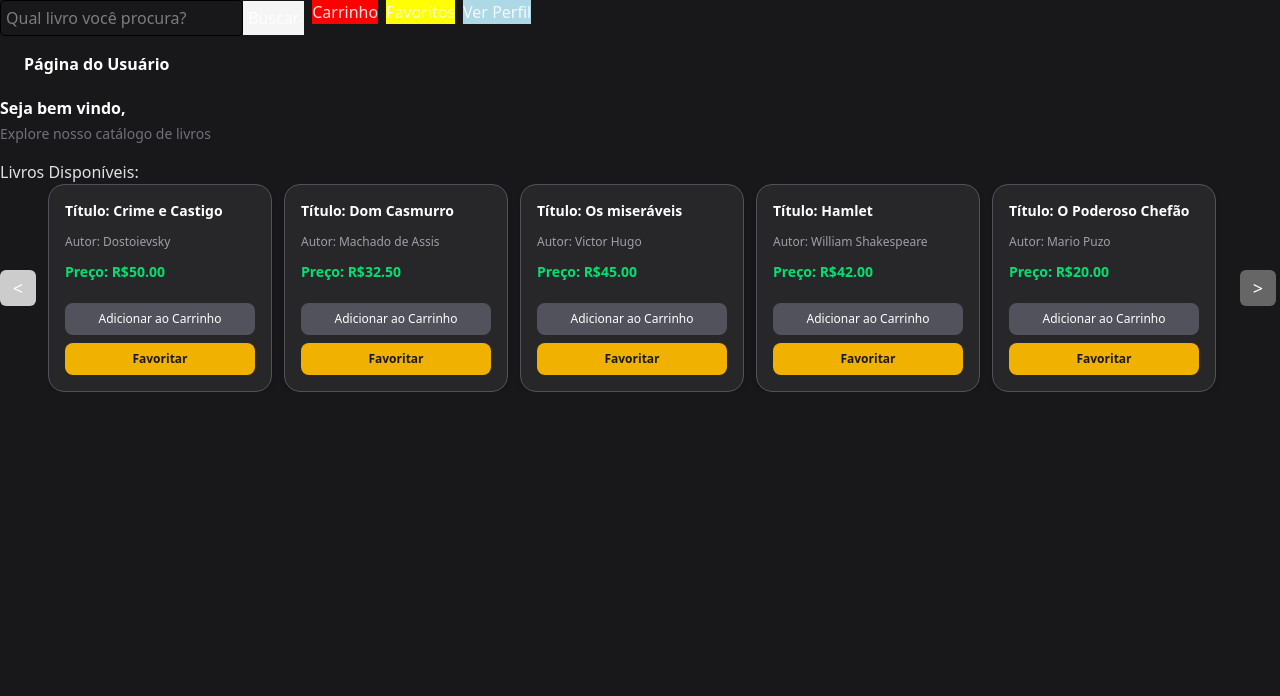
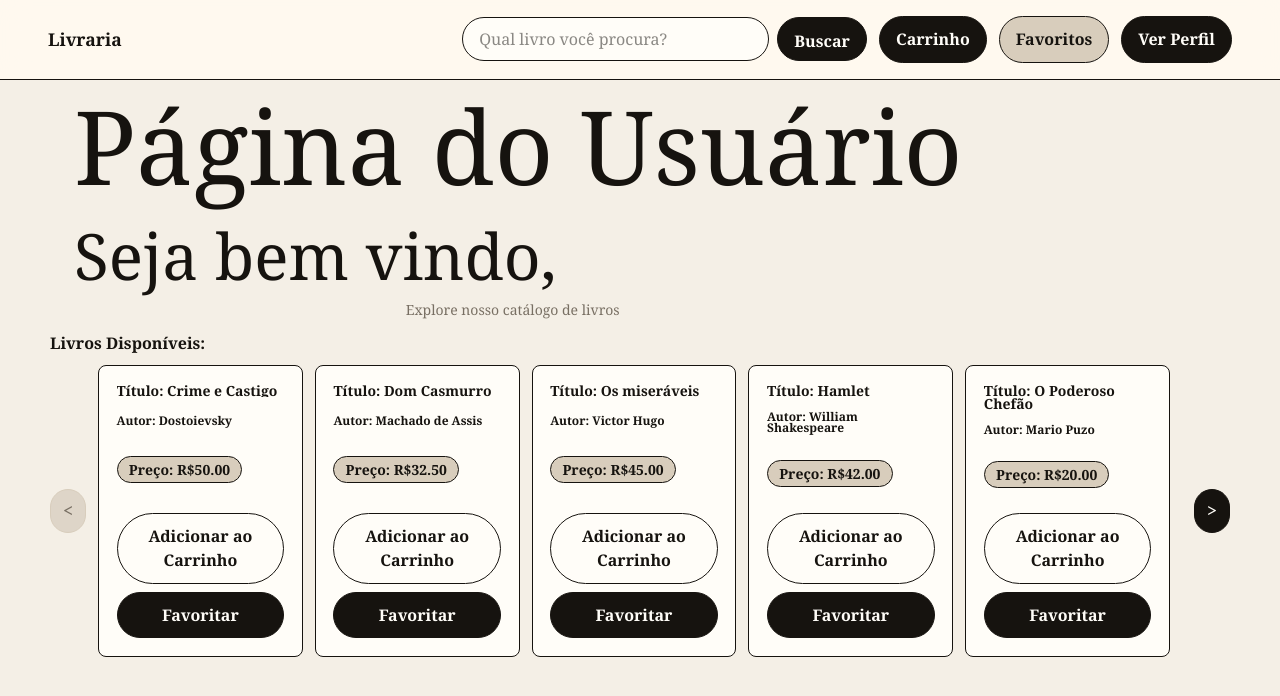
Before and after one commit to GuilhermeAyala/Livraria, a React (Vite) app: page /user in a window 1280 px wide. Shown: the top 696 px of the page. Built offline with nearby package versions, Linux system fonts and the light colour scheme.

Commit message:
Update index.css
Mudança de estilização para algo mais organizado e com cores mais neutras

```diff
--- a/src/index.css
+++ b/src/index.css
@@ -1,17 +1,463 @@
-
 @import "tailwindcss";
 
 :root {
-  font-family: system-ui, Avenir, Helvetica, Arial, sans-serif;
-  line-height: 1.5;
-  font-weight: 400;
-
-  color-scheme: light dark;
-  color: rgba(255, 255, 255, 0.87);
-  background-color: #242424;
-
+  font-family:
+    Georgia, "Times New Roman", Times, serif;
+  color: #16130f;
+  background: #f4efe6;
   font-synthesis: none;
   text-rendering: optimizeLegibility;
   -webkit-font-smoothing: antialiased;
   -moz-osx-font-smoothing: grayscale;
+
+  --paper: #f4efe6;
+  --paper-soft: #fffaf0;
+  --ink: #16130f;
+  --ink-soft: #3e382f;
+  --muted: #786f63;
+  --line: #d8cdbc;
+  --line-strong: #16130f;
+  --dark: #151310;
+  --dark-soft: #211f1a;
+  --white: #fffdf8;
+  --accent: #d8cdbc;
+  --accent-dark: #62584b;
+  --danger: #7c1d16;
 }
+
+* {
+  box-sizing: border-box;
+}
+
+html {
+  min-height: 100%;
+  background: var(--paper);
+}
+
+body {
+  min-width: 320px;
+  min-height: 100vh;
+  margin: 0;
+  color: var(--ink);
+  background:
+    radial-gradient(circle at top left, rgba(255, 253, 248, 0.88), transparent 34rem),
+    linear-gradient(135deg, #f6f0e5 0%, #ece2d3 48%, #f9f5ec 100%);
+}
+
+#root {
+  width: 100%;
+  min-height: 100vh;
+}
+
+::selection {
+  color: var(--ink);
+  background: var(--accent);
+}
+
+a {
+  color: inherit;
+}
+
+h1,
+h2,
+h3,
+h4,
+h5,
+h6 {
+  margin: 0 0 0.8rem;
+  color: var(--ink) !important;
+  letter-spacing: 0;
+  line-height: 0.98;
+}
+
+h1 {
+  max-width: 18ch;
+  font-size: clamp(3.4rem, 8vw, 7.8rem);
+  font-weight: 400;
+  text-transform: none;
+}
+
+h2 {
+  font-size: clamp(2.1rem, 5vw, 4.4rem);
+  font-weight: 400;
+  text-transform: none;
+}
+
+h3 {
+  font-size: clamp(1.7rem, 3.5vw, 3rem);
+  font-weight: 400;
+}
+
+h4,
+h5,
+h6 {
+  font-weight: 600;
+}
+
+p,
+label,
+td,
+th,
+li,
+div {
+  color: var(--ink);
+}
+
+p {
+  max-width: 66ch;
+  color: var(--ink-soft) !important;
+}
+
+button,
+input,
+select,
+textarea {
+  font: inherit;
+}
+
+button {
+  min-height: 2.75rem;
+  border: 1px solid var(--line-strong) !important;
+  border-radius: 999px !important;
+  padding: 0.65rem 1rem !important;
+  color: var(--white) !important;
+  background: var(--ink) !important;
+  box-shadow: none !important;
+  font-weight: 800;
+  letter-spacing: 0;
+  cursor: pointer;
+  transition:
+    transform 180ms ease,
+    background 180ms ease,
+    color 180ms ease,
+    border-color 180ms ease;
+}
+
+button:hover:not(:disabled) {
+  color: var(--ink) !important;
+  background: var(--accent) !important;
+  transform: translateY(-2px);
+}
+
+button:disabled {
+  color: var(--muted) !important;
+  background: #ded5c8 !important;
+  border-color: var(--line) !important;
+  cursor: not-allowed;
+}
+
+input,
+select,
+textarea {
+  width: min(100%, 34rem);
+  border: 1px solid var(--line-strong) !important;
+  border-radius: 999px !important;
+  padding: 0.72rem 1rem !important;
+  color: var(--ink) !important;
+  background: var(--white) !important;
+  outline: none;
+}
+
+input:focus,
+select:focus,
+textarea:focus {
+  box-shadow: 0 0 0 4px rgba(216, 205, 188, 0.48);
+}
+
+form,
+main,
+body > div > div:not([class]) {
+  width: min(1180px, calc(100% - 2rem));
+  margin-inline: auto;
+}
+
+body > div > div:not([class]) {
+  padding: clamp(1.2rem, 4vw, 3rem) 0;
+}
+
+.box-form {
+  display: grid;
+  gap: 0.8rem;
+  min-height: 100vh !important;
+  width: 100% !important;
+  max-width: none !important;
+  margin: 0 !important;
+  padding: clamp(1.5rem, 6vw, 5rem) !important;
+  place-content: center;
+  color: var(--ink) !important;
+  background:
+    linear-gradient(rgba(244, 239, 230, 0.88), rgba(244, 239, 230, 0.88)),
+    repeating-linear-gradient(135deg, #151310 0 1px, transparent 1px 18px) !important;
+  border-radius: 0 !important;
+  text-align: left !important;
+}
+
+.box-form h3,
+.box-form h6 {
+  max-width: 13ch;
+  text-transform: none;
+}
+
+.box-form h3 {
+  font-size: clamp(3rem, 10vw, 8rem);
+}
+
+.box-form h6 {
+  max-width: 38ch;
+  color: var(--ink-soft) !important;
+  font-size: 1rem;
+  line-height: 1.35;
+  text-transform: none;
+}
+
+.min-h-screen.bg-zinc-900 {
+  min-height: 100vh !important;
+  background: var(--paper) !important;
+}
+
+.px-6.py-4,
+.min-h-screen > h2,
+.min-h-screen > p,
+.min-h-screen > div:not(:first-child) {
+  width: min(1180px, calc(100% - 2rem));
+  margin-inline: auto;
+}
+
+.min-h-screen > h2,
+.min-h-screen > p {
+  padding-inline: 1.5rem;
+}
+
+.text-white,
+.text-zinc-400,
+.text-zinc-500,
+.text-blue-400,
+.text-green-400 {
+  color: inherit !important;
+}
+
+.text-blue-400 {
+  color: var(--accent-dark) !important;
+}
+
+.text-zinc-500,
+.text-zinc-400 {
+  color: var(--muted) !important;
+}
+
+.bg-zinc-800,
+.bg-zinc-600 {
+  background: transparent !important;
+}
+
+.border-zinc-600 {
+  border-color: var(--line-strong) !important;
+}
+
+.rounded-2xl {
+  border-radius: 8px !important;
+}
+
+.shadow-md,
+.hover\:shadow-zinc-600:hover {
+  box-shadow: none !important;
+}
+
+ul {
+  padding-left: 0;
+}
+
+body > div ul[style*="display: flex"] {
+  align-items: center;
+  flex-wrap: wrap;
+  gap: 0.75rem !important;
+}
+
+body > div ul[style*="display: flex"] > li:first-child > div {
+  display: flex;
+  align-items: center;
+  gap: 0.5rem;
+}
+
+body > div ul[style*="display: flex"] > li:first-child input {
+  width: clamp(14rem, 24vw, 21rem);
+  height: 2.75rem;
+}
+
+body > div ul[style*="display: flex"] > li:first-child button {
+  width: auto;
+  height: 2.75rem;
+  white-space: nowrap;
+}
+
+body > div > div > ul:first-child,
+.min-h-screen > div:first-child > ul:first-child {
+  position: sticky;
+  top: 0;
+  z-index: 20;
+  width: 100%;
+  margin: 0;
+  padding: 1rem clamp(1rem, 4vw, 3rem) !important;
+  border-bottom: 1px solid var(--line-strong);
+  background: rgba(255, 250, 240, 0.92);
+  backdrop-filter: blur(14px);
+}
+
+body > div > div > ul:first-child::before,
+.min-h-screen > div:first-child > ul:first-child::before {
+  content: "Livraria";
+  margin-right: auto;
+  color: var(--ink);
+  font-size: 1.1rem;
+  font-weight: 900;
+  text-transform: none;
+}
+
+table {
+  overflow: hidden;
+  width: 100%;
+  border: 1px solid var(--line-strong) !important;
+  border-radius: 8px;
+  background: var(--white);
+  border-collapse: separate !important;
+  border-spacing: 0;
+}
+
+th {
+  color: var(--white);
+  background: var(--dark);
+  text-align: left;
+}
+
+th,
+td {
+  border: 0 !important;
+  border-bottom: 1px solid var(--line) !important;
+  padding: 0.9rem !important;
+}
+
+tr:last-child td {
+  border-bottom: 0 !important;
+}
+
+[style*="background: \"#060606ff\""],
+[style*="background: #060606ff"],
+[style*="background-color: \"#060606ff\""],
+[style*="background: rgb(6, 6, 6)"] {
+  background: var(--white) !important;
+}
+
+li[class*="w-56"],
+li[style*="width: 250"] {
+  width: min(100%, 17rem) !important;
+  min-height: 16rem !important;
+  border: 1px solid var(--line-strong) !important;
+  border-radius: 8px !important;
+  padding: 1.1rem !important;
+  color: var(--ink) !important;
+  background: var(--white) !important;
+}
+
+li[class*="w-56"] h4,
+li[class*="w-56"] h5 {
+  color: var(--ink) !important;
+}
+
+li[class*="w-56"] h5:last-of-type,
+li[style*="width: 250"] h5:last-of-type {
+  display: inline-flex;
+  width: fit-content;
+  margin-top: 0.8rem;
+  border: 1px solid var(--line-strong);
+  border-radius: 999px;
+  padding: 0.35rem 0.7rem;
+  background: var(--accent);
+}
+
+div[style*="border: \"1px solid #ccc\""],
+div[style*="border: 1px solid #ccc"],
+div[style*="border: \"1px solid rgb(204, 204, 204)\""] {
+  border: 1px solid var(--line-strong) !important;
+  border-radius: 8px !important;
+  background: var(--white) !important;
+}
+
+div[style*="flex-direction: column"] > div {
+  color: var(--ink) !important;
+}
+
+:not(button)[style*="color: \"white\""],
+:not(button)[style*="color: white"],
+:not(button)[style*="color: \"#fff\""],
+:not(button)[style*="color: #fff"] {
+  color: var(--ink) !important;
+}
+
+button[style*="color: \"white\""],
+button[style*="color: white"],
+button[style*="color: \"#fff\""],
+button[style*="color: #fff"] {
+  color: var(--white) !important;
+}
+
+[style*="backgroundColor: \"red\""],
+[style*="background-color: red"],
+[style*="backgroundColor: red"],
+[style*="background-color: \"red\""],
+[style*="background-color: #f44336"] {
+  background: var(--ink) !important;
+  color: var(--white) !important;
+}
+
+[style*="backgroundColor: \"yellow\""],
+[style*="background-color: yellow"],
+[style*="backgroundColor: yellow"],
+[style*="background-color: \"yellow\""],
+[style*="background-color: orange"],
+[style*="backgroundColor: \"orange\""] {
+  color: var(--ink) !important;
+  background: var(--accent) !important;
+}
+
+div[style*="marginTop: 16"],
+div[style*="margin-top: 16"],
+div[style*="marginTop: 12"],
+div[style*="margin-top: 12"] {
+  margin-top: 1rem !important;
+}
+
+@media (max-width: 720px) {
+  h1 {
+    font-size: clamp(2.5rem, 18vw, 4rem);
+  }
+
+  body > div > div > ul:first-child,
+  .min-h-screen > div:first-child > ul:first-child {
+    position: static;
+  }
+
+  table {
+    display: block;
+    overflow-x: auto;
+  }
+
+  button,
+  input {
+    width: 100%;
+  }
+
+  body > div ul[style*="display: flex"] > li:first-child,
+  body > div ul[style*="display: flex"] > li:first-child > div {
+    width: 100%;
+  }
+
+  body > div ul[style*="display: flex"] > li:first-child > div {
+    align-items: stretch;
+    flex-direction: column;
+  }
+
+  body > div ul[style*="display: flex"] > li:first-child input,
+  body > div ul[style*="display: flex"] > li:first-child button {
+    width: 100%;
+  }
+}
```
